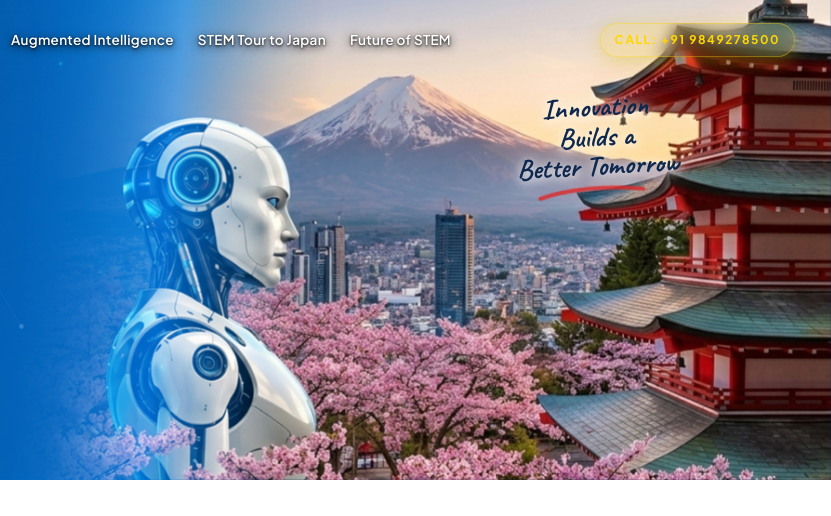
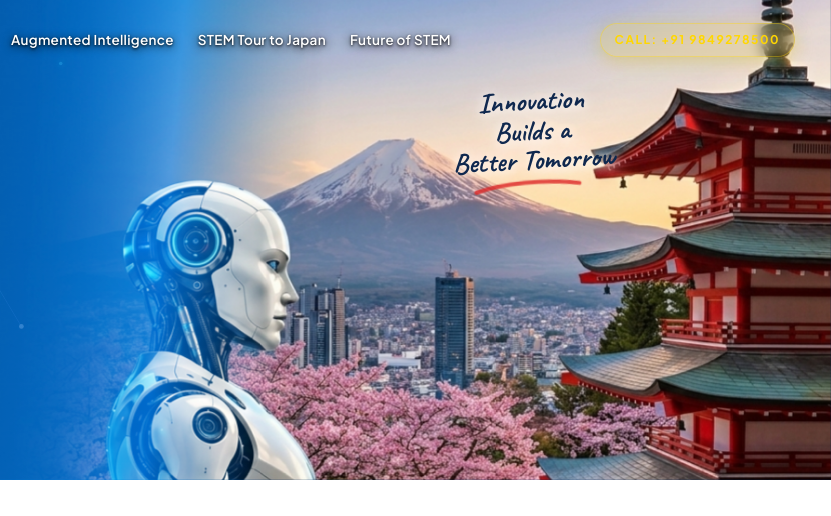
Before and after one commit to komalasankula123/leading-edge-vision, a website: page index.html in a window 1280 px wide. Shown: the top 516 px of the page, 449-1280 px from the left. Drawn offline with Linux system fonts and the light colour scheme; a web font is replaced by a local one.

Commit message:
Set exact hero framing for robot height, pagoda, Mount Fuji, and callout position

```diff
--- a/css/master-design.css
+++ b/css/master-design.css
@@ -279,7 +279,7 @@
   opacity: 0.8;
 }
 
-/* Full Width Panoramic Media Visual - Tall Robot & Reduced Pagoda Scale */
+/* Full Width Panoramic Media Visual - Exact Framing of Robot, Fuji & Pagoda */
 .hero-bg-media {
   position: absolute;
   inset: 0;
@@ -294,7 +294,7 @@
   width: 100%;
   height: 100%;
   object-fit: cover;
-  object-position: 28% 65%;
+  object-position: 45% 38%;
   transform: scale(1);
   transition: transform 12s cubic-bezier(0.25, 1, 0.5, 1);
   will-change: transform;
@@ -368,11 +368,11 @@
   text-shadow: 0 2px 10px rgba(0, 0, 0, 0.95), 0 1px 3px rgba(0, 0, 0, 0.95);
 }
 
-/* Floating Handwritten Callout Locked Above Mount Fuji - Clear of Navbar */
+/* Floating Handwritten Callout Locked Above Mount Fuji - Clear of Navbar & Between Robot & Pagoda */
 .hero-statement-callout {
   position: absolute;
-  top: 92px;
-  right: 12%;
+  top: 86px;
+  right: 17%;
   z-index: 4;
   text-align: center;
   transform: rotate(-3deg);
```
